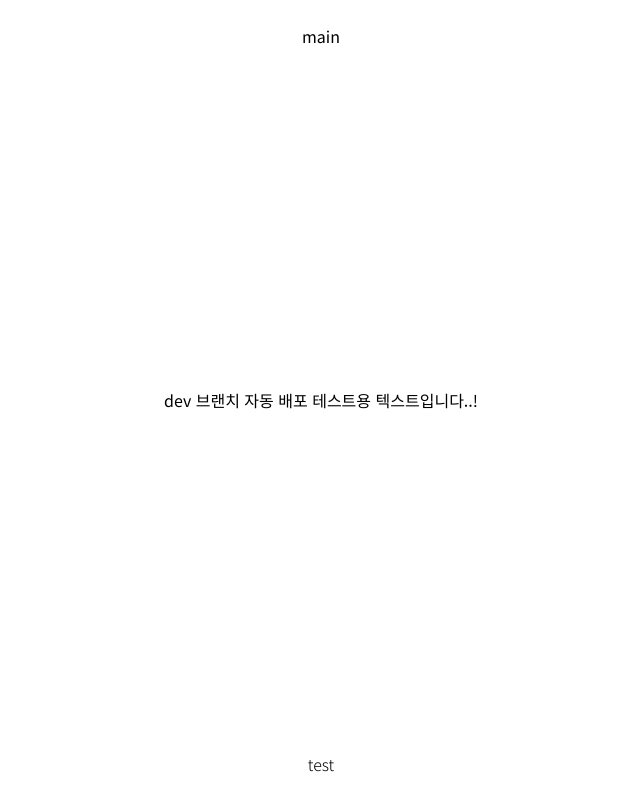
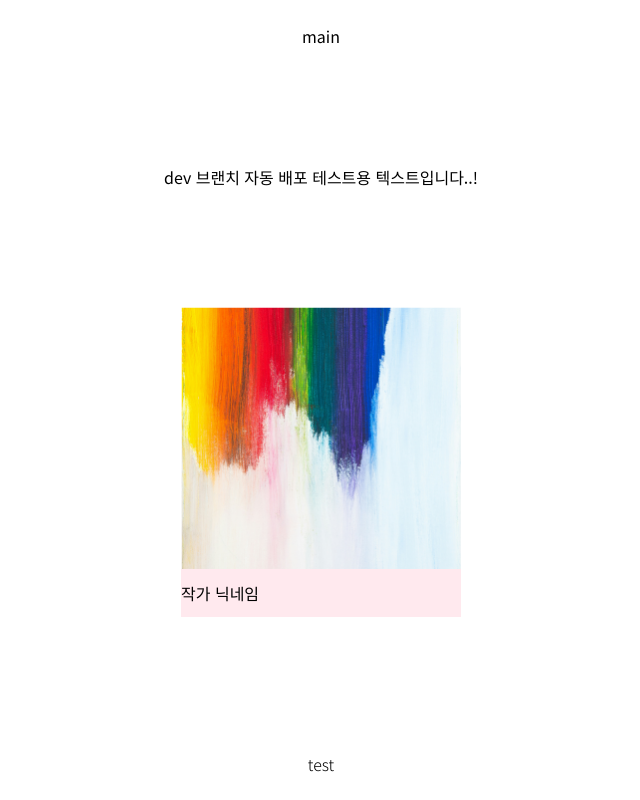
Before and after one commit to final-project-temporaryName/finalProject-FE, a Next.js app: page / in a window 1280 px wide. Shown: the whole page, without its empty margins (319-959 px from the left). Built offline with nearby package versions, Linux system fonts and the light colour scheme.

Commit message:
Feat: Card 컴포넌트 html 세팅

```diff
--- a/src/app/page.tsx
+++ b/src/app/page.tsx
@@ -1,8 +1,11 @@
+import Card from '@/components/card';
+
 export default function Home() {
   return (
     <main className="flex min-h-screen flex-col items-center justify-between p-24">
       main
       <p>dev 브랜치 자동 배포 테스트용 텍스트입니다..!</p>
+      <Card />
       <p className="font-light">test</p>
     </main>
   );
--- /dev/null
+++ b/src/components/card.tsx
@@ -0,0 +1,19 @@
+import SampleImage from '../../public/assets/images/CardSampleImage.png';
+import Image from 'next/image';
+
+function Card() {
+  return (
+    <div className="flex flex-col w-280 h-328">
+      <div>
+        <Image src={SampleImage} alt="카드 이미지" width={280} height={280} />
+        <div>
+          <div></div>
+          <div></div>
+        </div>
+      </div>
+      <div className="flex items-center bg-primary-1 w-280 h-48">작가 닉네임</div>
+    </div>
+  );
+}
+
+export default Card;
```
Also changed, not shown: public/assets/images/CardSampleImage.png (added).
